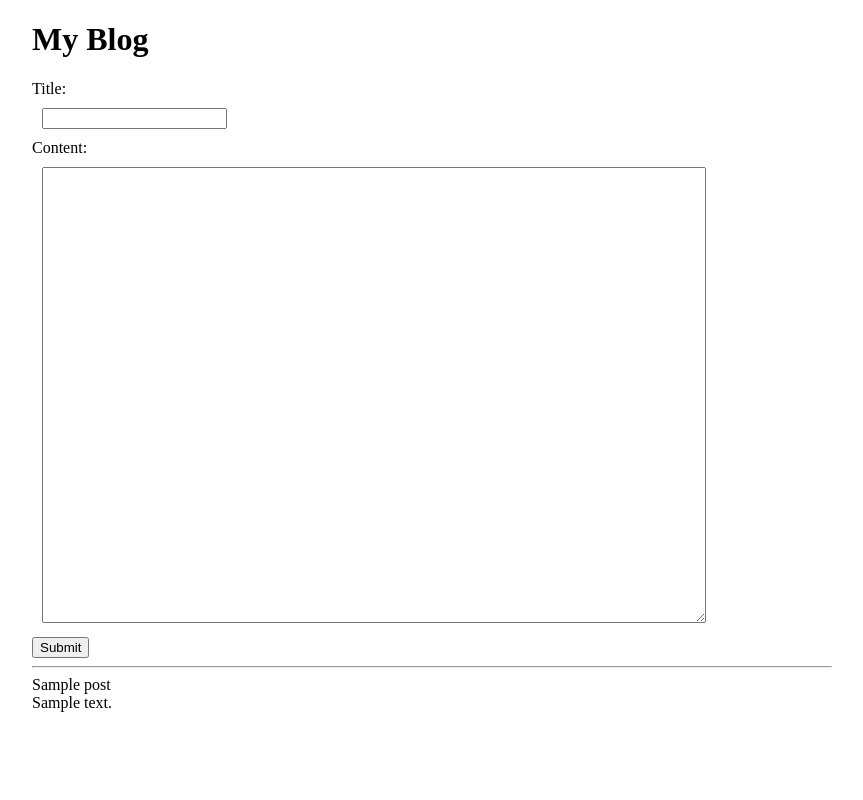
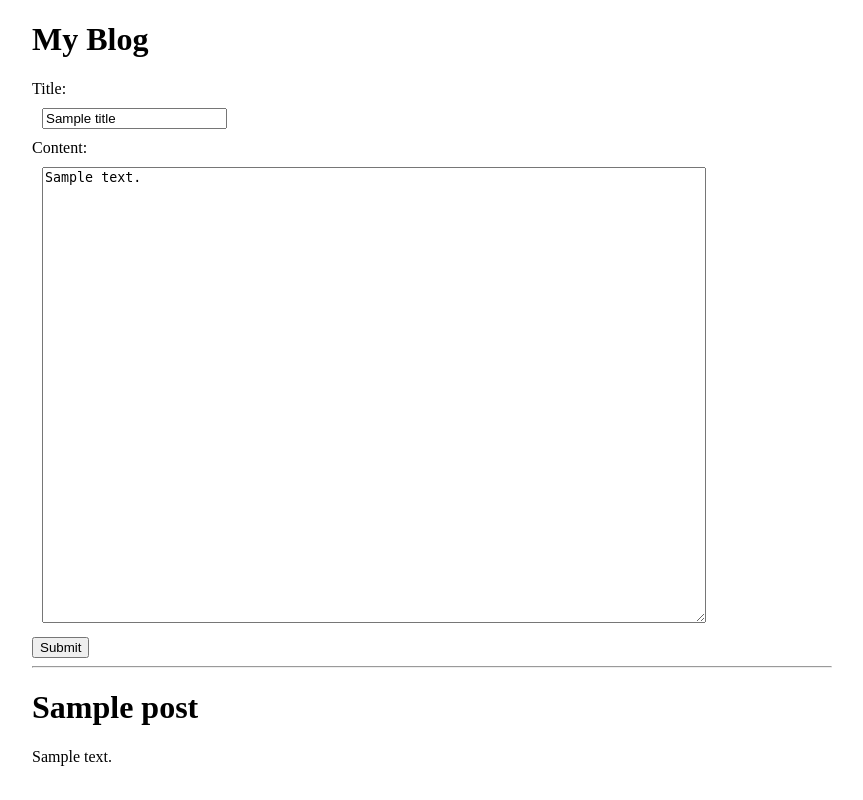
Before and after one commit to fishwang2016/udblog, a Python web app: template templates/index.html in a window 1280 px wide. Shown: the whole page, without its empty margins (183-1046 px from the left). Run offline with Jinja, Linux system fonts and the light colour scheme; the template is opened without the code that fills it: most values are stand-ins (such as "Sample title", 1, 10 or a date in 2020).

```diff
--- a/templates/index.html
+++ b/templates/index.html
@@ -12,17 +12,18 @@
     {% endif %}
    <div class ="container">
    <form method="post">
-       <label ><div>Title: </div> <input id ="edit-title" type="text" name="title" /></label>
+       <label ><div >Title: </div> <input value= "{{title}}" id ="edit-title" type="text" name="title" /></label>
        <div>Content:</div>
-       <textarea  name="content" cols="80" rows="30" id="edit-post"></textarea>
+       <textarea  name="content" cols="80" rows="30" id="edit-post">{{content}}</textarea>
        </br>
        <input type="submit">
    </form>
    <hr>
 
    {% for post in posts %}
-   <div class="title">{{post.title}}</div>
-      <div class="post">{{post.content}}</div>
+
+   <h1> <div class="title">{{post.title}}</div></h1>
+   <p>   <div class="post">{{post.content}}</div></p>
    {% endfor %}
 
    </div>
```
Also changed, not shown: main.py (+11 -5 lines), 2 other files.
